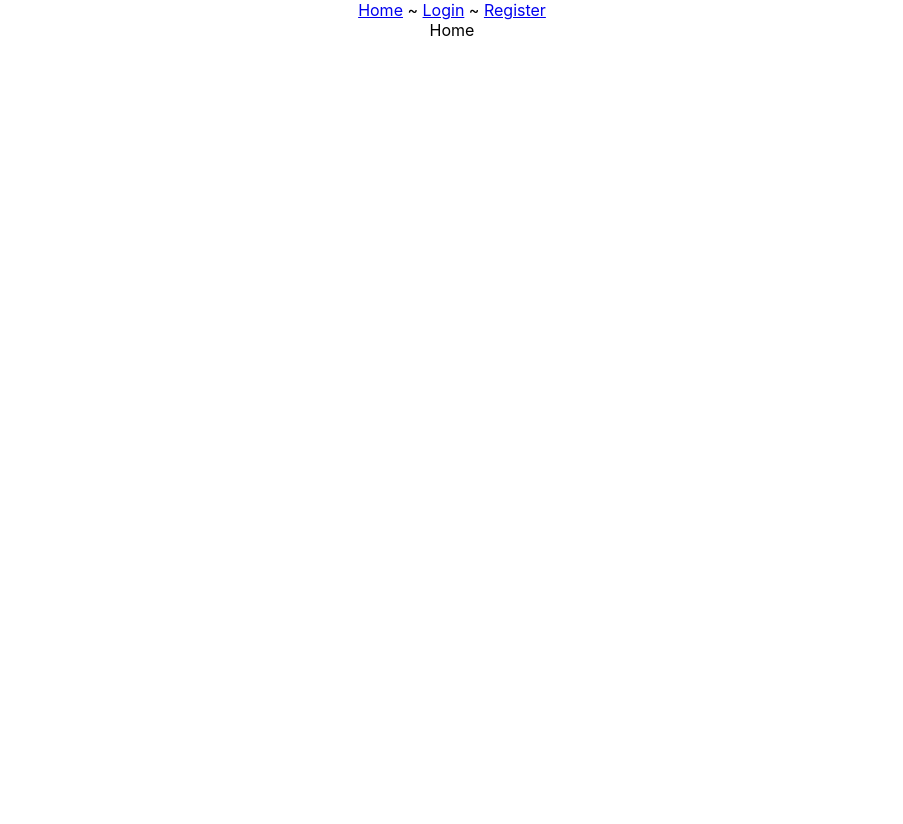
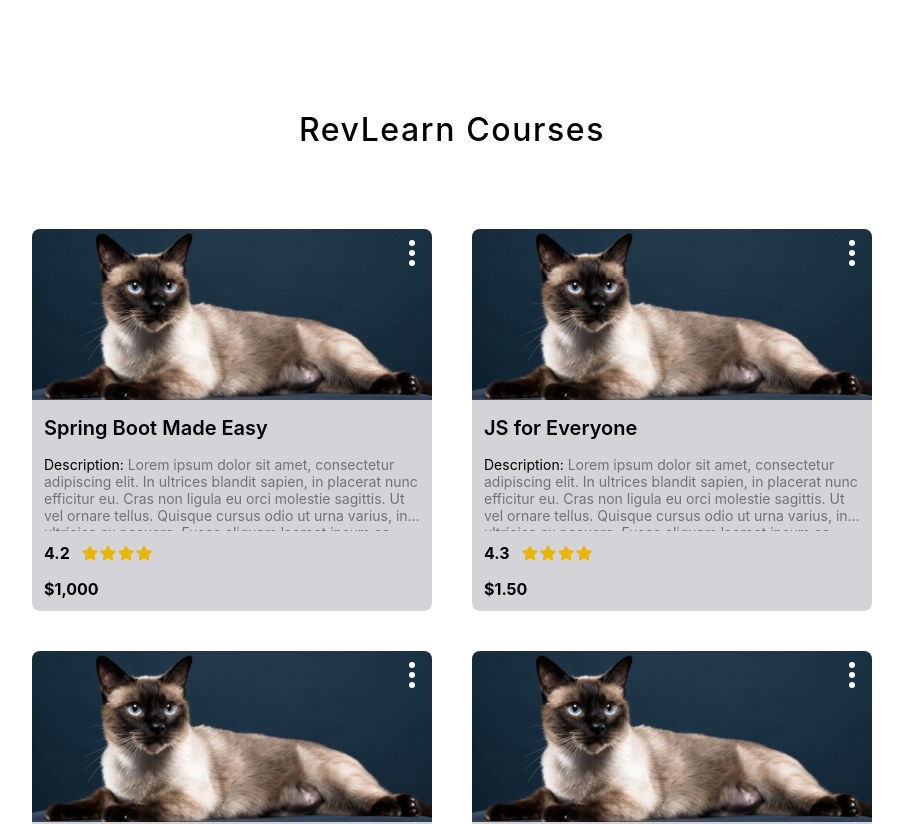
Before and after one commit to 2406-Ryan-Java-FS/project-2-frontend, a React (Create React App) app in the folder rev-learn/: page / in a window 1280 px wide. Shown: the top 824 px of the page, without its empty margins (188-1091 px from the left). Before the commit the page ends 800 px from the top, so only its background shows below. Built offline with nearby package versions, Linux system fonts and the light colour scheme.

Commit message:
Restyled course cards

```diff
--- a/rev-learn/src/components/CourseCard.jsx
+++ b/rev-learn/src/components/CourseCard.jsx
@@ -4,7 +4,7 @@ import '../styles/course-styles.css'
 export default function CourseCard ( props ) {
 
     // Student props
-    const { role, title, description, category, price, rating } = props;
+    const { image, role, title, description, category, price, rating } = props;
 
 
     const courseTitle = "Javascript for cats"
@@ -25,7 +25,7 @@ export default function CourseCard ( props ) {
                             <div className="course-header">
                                 <div className="course-title">{title}</div>
                             </div>
-                            <div className="course-description">{description}</div>
+                            <div className="course-description"> <span className='descriptionSpan'>Description:</span> {description}</div>
                             <div className="course-rating">
                                 <div>{rating}</div>
                                 <div className="stars">
@@ -36,7 +36,7 @@ export default function CourseCard ( props ) {
                                     ))}
                                 </div>
                             </div>
-                            <div className="course-price">{role == "Student" && price}</div>
+                            <div className="course-price">{role === "Student" && price}</div>
                         </div>
                     </div>
                 </div>
--- a/rev-learn/src/components/UserCourseCatalog.jsx
+++ b/rev-learn/src/components/UserCourseCatalog.jsx
@@ -1,7 +1,6 @@
-import { useState } from 'react'
 import '../styles/course-styles.css'
 import CourseCard from './CourseCard'
-import FilterSidebar from './FilterSidebar'
+// import FilterSidebar from './FilterSidebar'
 
 //title, description, category, price, rating, reviews
 
@@ -11,7 +10,7 @@ let courseList = [
         description: "Lorem ipsum dolor sit amet, consectetur adipiscing elit. In ultrices blandit sapien, in placerat nunc efficitur eu. Cras non ligula eu orci molestie sagittis. Ut vel ornare tellus. Quisque cursus odio ut urna varius, in ultricies ex posuere. Fusce aliquam laoreet ipsum ac rhoncus. Mauris tincidunt ac diam eget maximus. Phasellus posuere libero eu mauris egestas viverra. Vestibulum metus diam, pulvinar quis elementum sit amet, consequat quis lectus. Cras ut ornare felis. Nunc fringilla arcu ex. Mauris eu dolor id ex lobortis viverra. Pellentesque iaculis, purus sed bibendum tincidunt, nunc neque commodo risus, convallis facilisis tortor leo nec augue. Curabitur pellentesque purus sed lacus hendrerit gravida. Ut a libero nunc. Maecenas id magna velit. Nulla ut accumsan lacus.",
         category: "Python",
         price: "$1,000",
-        rating: 5
+        rating: 4.2
     },
     {
         title: "JS for Everyone",
@@ -36,14 +35,14 @@ let courseList = [
     },
     {
         title: "Medium Python",
-        description: "Lorem ipsum dolor sit amet, consectetur adipiscing elit. In ultrices blandit sapien, in placerat nunc efficitur eu. Cras non ligula eu orci molestie sagittis. Ut vel ornare tellus. Quisque cursus odio ut urna varius, in ultricies ex posuere. Fusce aliquam laoreet ipsum ac rhoncus. Mauris tincidunt ac diam eget maximus. Phasellus posuere libero eu mauris egestas viverra. Vestibulum metus diam, pulvinar quis elementum sit amet, consequat quis lectus. Cras ut ornare felis. Nunc fringilla arcu ex. Mauris eu dolor id ex lobortis viverra. Pellentesque iaculis, purus sed bibendum tincidunt, nunc neque commodo risus, convallis facilisis tortor leo nec augue. Curabitur pellentesque purus sed lacus hendrerit gravida. Ut a libero nunc. Maecenas id magna velit. Nulla ut accumsan lacus.",
+        description: "Lorem ipsum dolor sit amet, consectetur adipiscing elit. In ultrices blandit sapien, in placerat nunc efficitur eu. Cras non ligula eu orci molestie sagittis. Ut vel ornare tellus. Quisque cursus odio ut urna varius, in ultricies ex posuere. Fusce aliquam laoreet ipsum ac rhoncus. Mauris tincidunt ac diam eget maximus. Phasellus posuere libero eu mauris egestas viverra. Vestibulum metus diam, pulvinar quis ilPellentesque iaculis, purus sed bibendum tincidunt, nunc neque commodo risus, convallis facilisis tortor leo nec augue. Curabitur pellentesque purus sed lacus hendrerit gravida. Ut a libero nunc. Maecenas id magna velit. Nulla ut accumsan lacus.",
         category: "Python",
         price: "$50",
         rating: 4.9
     },
     {
         title: "Hard Javascript 2",
-        description: "Lorem ipsum dolor sit amet, consectetur adipiscing elit. In ultrices blandit sapien, in placerat nunc efficitur eu. Cras non ligula eu orci molestie sagittis. Ut vel ornare tellus. Quisque cursus odio ut urna varius, in ultricies ex posuere. Fusce aliquam laoreet ipsum ac rhoncus. Mauris tincidunt ac diam eget maximus. Phasellus posuere libero eu mauris egestas viverra. Vestibulum metus diam, pulvinar quis elementum sit amet, consequat quis lectus. Cras ut ornare felis. Nunc fringilla arcu ex. Mauris eu dolor id ex lobortis viverra. Pellentesque iaculis, purus sed bibendum tincidunt, nunc neque commodo risus, convallis facilisis tortor leo nec augue. Curabitur pellentesque purus sed lacus hendrerit gravida. Ut a libero nunc. Maecenas id magna velit. Nulla ut accumsan lacus.",
+        description: "Lorem ipsum dolor sit amet, consectetur adipiscing elit. In ultrices blandit sapien, in placerat nunc efficitur eu. Cras non ligula eu orci molestie sagittis. Ut vel ornare tellus. Quisque cursus odio ut urna varius, in ultricies ex posuere. Fusce aliquam laoreet ipsum ac rhoncus. Mauris tincidunt ac diam eget maximus. Phasellus posuere libero eu mauris egestas viverra. Vestibulum metus diam, pulvinar quis cu ex. Mapurus sed bibendum tincidunt, nunc neque commodo risus, convallis facilisis tortor leo nec augue. Curabitur pellentesque purus sed lacus hendrerit gravida. Ut a libero nunc. Maecenas id magna velit. Nulla ut accumsan lacus.",
         category: "Javascript",
         price: "$50,000",
         rating: 1.0
@@ -52,7 +51,7 @@ let courseList = [
 
 export default function UserCourseCatalog () {
 
-    const [role, setRole] = useState("Student");
+    const role = "Student";
 
 
     return (
--- a/rev-learn/src/index.js
+++ b/rev-learn/src/index.js
@@ -2,10 +2,12 @@ import React from 'react';
 import ReactDOM from 'react-dom/client';
 import './index.css';
 import App from './App';
+import UserCourseCatalog from './components/UserCourseCatalog';
 
 const root = ReactDOM.createRoot(document.getElementById('root'));
 root.render(
   <React.StrictMode>
-    <App />
+    {/* <App /> */}
+    <UserCourseCatalog />
   </React.StrictMode>
 );
--- a/rev-learn/src/styles/course-styles.css
+++ b/rev-learn/src/styles/course-styles.css
@@ -1,6 +1,7 @@
-/* body {
-    font-family: -apple-system, BlinkMacSystemFont, "Segoe UI", Roboto, "Helvetica Neue", Arial, sans-serif;
-} */
+body {
+    /* font-family: -apple-system, BlinkMacSystemFont, "Segoe UI", Roboto, "Helvetica Neue", Arial, sans-serif; */
+/* font-family: OpenSans, Arial, sans-serif; */
+    }
 
 .container {
     /* padding: 3rem; */
@@ -33,6 +34,7 @@
     display: flex;
     flex-direction: column;
     padding: 0.75rem;
+    /* gap:3px; */
 }
 
 .course-header {
@@ -49,7 +51,21 @@
 }
 
 .course-description {
-    word-wrap: break-word;
+    height: 100px; /* Adjust the height as needed */
+    overflow: hidden;
+    text-overflow: ellipsis;
+    display: -webkit-box;
+    -webkit-line-clamp: 4; /* Number of lines to show */
+    -webkit-box-orient: vertical;
+    /* line-height: 1.5; */
+    max-height: 5.4em; /* (line-height * number of lines) */
+    color:#71717a;
+    /* margin-bottom: 10px; */
+    font-size: 14px;
+}
+
+.descriptionSpan {
+    color: black;
 }
 
 .course-rating {
@@ -57,6 +73,7 @@
     gap: 0.75rem;
     align-items: center;
     padding-top: 0.75rem;
+    font-weight: 700;
 }
 
 .stars {
@@ -100,8 +117,12 @@
 
 .title {
     text-align: center;
+    /* margin-left: 170px; */
     margin-top: 80px;
-    margin-bottom: 120px;
+    margin-bottom: 80px;
+    font-weight: 500;
+    letter-spacing: .1rem;
+
 }
 
 
```
